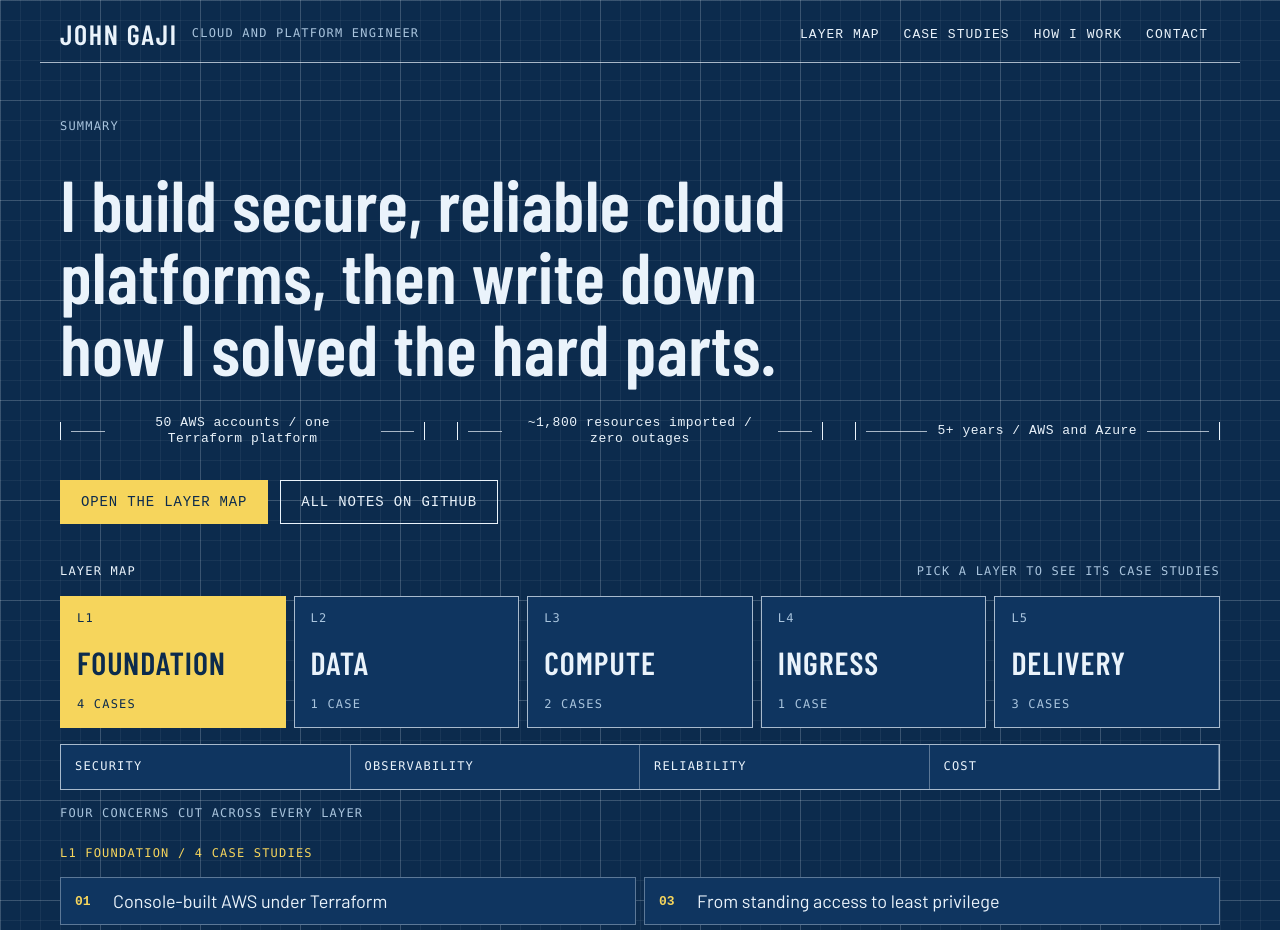
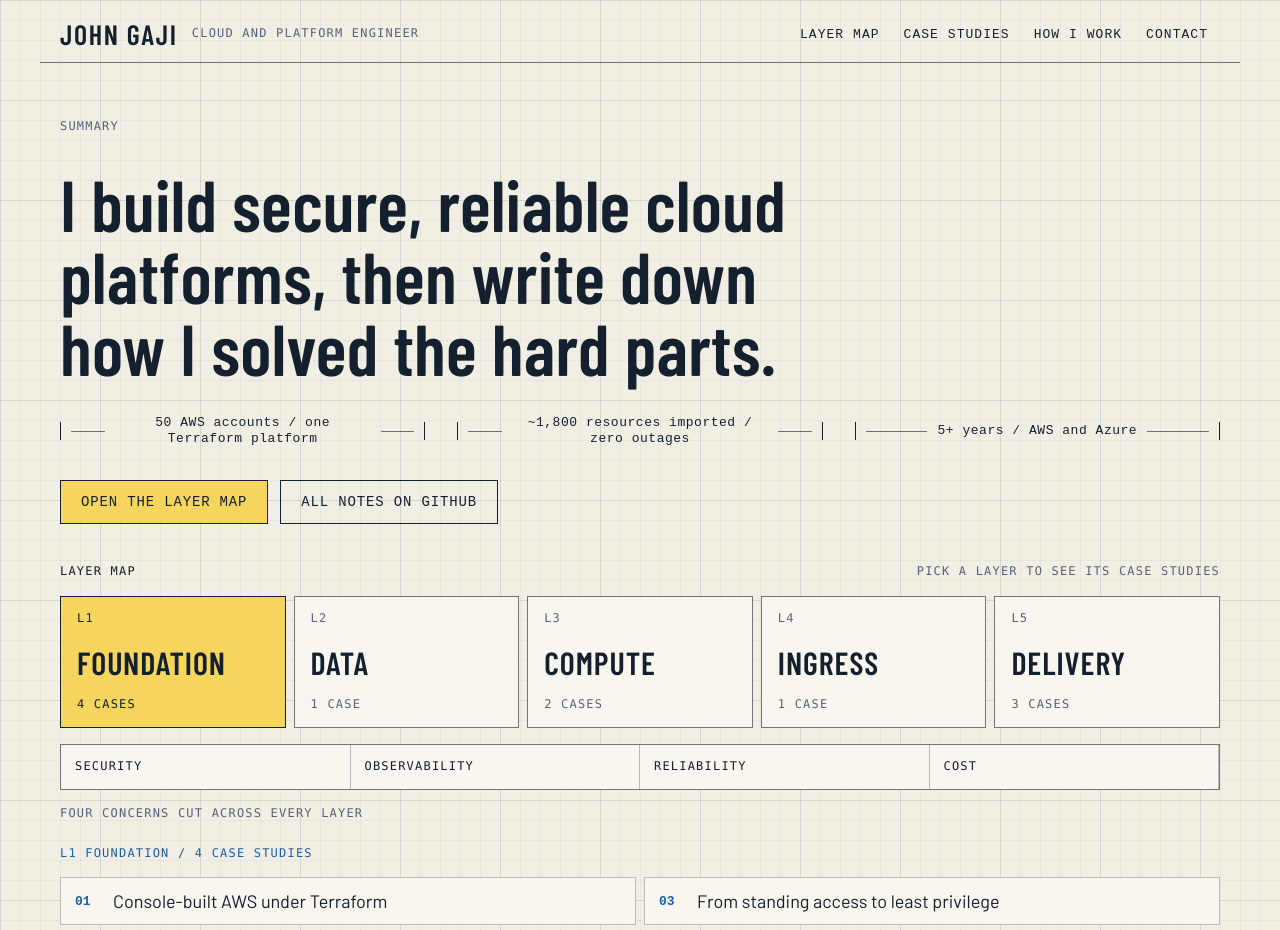
Before and after one commit to sheyijojo/sheyijojo.github.io, a plain HTML site: page index.html in a window 1280 px wide. Shown: the top 930 px of the page. Drawn offline with nearby package versions, Linux system fonts and the light colour scheme; a web font is replaced by a local one.

Commit message:
Change site color to Vellum (#F1EEE4)
Co-Authored-By: Claude Sonnet 5.5 <noreply@anthropic.com>

```diff
--- a/index.html
+++ b/index.html
@@ -8,23 +8,23 @@
 <link rel="preconnect" href="https://fonts.googleapis.com">
 <link href="https://fonts.googleapis.com/css2?family=Barlow+Condensed:wght@500;600;700&family=Barlow:wght@400;500;600&family=Overpass+Mono:wght@400;500;600&display=swap" rel="stylesheet">
 <style>
-:root{--bg:#0C2B4D;--panel:#0F3560;--ink:#EAF3FB;--mist:#A9C4DD;--chalk:#F6D55C;--line:rgba(234,243,251,.7);--soft:rgba(234,243,251,.35)}
+:root{--bg:#F1EEE4;--panel:#F8F6EF;--ink:#14202E;--mist:#55627A;--chalk:#F6D55C;--acc:#1B5FA8;--line:rgba(20,32,46,.6);--soft:rgba(20,32,46,.28)}
 *{box-sizing:border-box}
 html{scroll-behavior:smooth}
 body{margin:0;color:var(--ink);font-family:"Barlow",system-ui,sans-serif;font-size:18px;line-height:1.45;background-color:var(--bg);
-background-image:linear-gradient(rgba(234,243,251,.16) 1px,transparent 1px),linear-gradient(90deg,rgba(234,243,251,.16) 1px,transparent 1px),linear-gradient(rgba(234,243,251,.06) 1px,transparent 1px),linear-gradient(90deg,rgba(234,243,251,.06) 1px,transparent 1px);
+background-image:linear-gradient(rgba(20,32,46,.09) 1px,transparent 1px),linear-gradient(90deg,rgba(20,32,46,.09) 1px,transparent 1px),linear-gradient(rgba(20,32,46,.04) 1px,transparent 1px),linear-gradient(90deg,rgba(20,32,46,.04) 1px,transparent 1px);
 background-size:100px 100px,100px 100px,20px 20px,20px 20px}
 a{color:var(--ink)}
-a:focus-visible,button:focus-visible{outline:3px solid var(--chalk);outline-offset:2px}
+a:focus-visible,button:focus-visible{outline:3px solid var(--acc);outline-offset:2px}
 h1,h2,h3,p{margin:0}
 .wrap{max-width:1200px;margin:0 auto;padding:0 max(20px,env(safe-area-inset-left))}
 .lab{font:500 12px/1.3 "Overpass Mono",ui-monospace,Menlo,monospace;letter-spacing:.1em;text-transform:uppercase;color:var(--mist)}
 .nl{display:inline-flex;align-items:center;min-height:44px;padding:0 12px;font:500 13px/1 "Overpass Mono",ui-monospace,monospace;letter-spacing:.08em;text-transform:uppercase;text-decoration:none}
-.nl:hover{color:var(--chalk)}
+.nl:hover{color:var(--acc)}
 .btn{display:inline-flex;align-items:center;min-height:44px;padding:0 20px;border:1px solid var(--ink);background:transparent;color:var(--ink);font:500 14px/1 "Overpass Mono",ui-monospace,monospace;letter-spacing:.06em;text-decoration:none;text-transform:uppercase}
 .btn:hover{background:var(--ink);color:var(--bg)}
-.btn.pri{background:var(--chalk);border-color:var(--chalk);color:var(--bg)}
-.btn.pri:hover{background:var(--ink);border-color:var(--ink)}
+.btn.pri{background:var(--chalk);border-color:var(--ink);color:var(--ink)}
+.btn.pri:hover{background:var(--ink);border-color:var(--ink);color:var(--bg)}
 header.wrap{display:flex;flex-wrap:wrap;align-items:center;justify-content:space-between;gap:0 24px;padding-top:12px;padding-bottom:6px;border-bottom:1px solid var(--line)}
 .brand{display:inline-flex;flex-wrap:wrap;align-items:center;gap:0 14px;min-height:44px;text-decoration:none}
 .brand b{font:600 28px/1 "Barlow Condensed",sans-serif;letter-spacing:.06em;text-transform:uppercase}
@@ -42,27 +42,27 @@ section.blk{display:flex;flex-direction:column;gap:16px;padding-bottom:56px}
 .layers{display:grid;grid-template-columns:repeat(auto-fit,minmax(min(190px,100%),1fr));gap:8px}
 .col{display:flex;flex-direction:column;justify-content:space-between;gap:16px;min-height:132px;padding:14px 16px;border:1px solid var(--line);background:var(--panel);color:var(--ink);text-align:left;font:inherit;cursor:pointer}
 .col .nm{font:600 32px/1 "Barlow Condensed",sans-serif;letter-spacing:.03em;text-transform:uppercase}
-.col:hover{border-color:var(--chalk)}
-.col[aria-pressed="true"]{background:var(--chalk);border-color:var(--chalk);color:var(--bg)}
-.col[aria-pressed="true"] .lab{color:var(--bg)}
+.col:hover{border-color:var(--acc)}
+.col[aria-pressed="true"]{background:var(--chalk);border-color:var(--ink);color:var(--ink)}
+.col[aria-pressed="true"] .lab{color:var(--ink)}
 .concerns{display:grid;grid-template-columns:repeat(auto-fit,minmax(min(190px,100%),1fr));border:1px solid var(--line);background:var(--panel)}
 .concerns span{display:flex;align-items:center;min-height:44px;padding:0 14px;border-right:1px solid var(--soft)}
 .cases{display:grid;grid-template-columns:repeat(auto-fit,minmax(min(420px,100%),1fr));gap:8px}
 .case{display:flex;align-items:center;gap:14px;min-height:48px;padding:6px 14px;text-decoration:none;border:1px solid var(--soft);background:var(--panel);font-size:18px}
-.case:hover{border-color:var(--chalk)}
-.case .n{font:600 13px/1 "Overpass Mono",ui-monospace,monospace;color:var(--chalk);width:24px;flex:none}
+.case:hover{border-color:var(--acc)}
+.case .n{font:600 13px/1 "Overpass Mono",ui-monospace,monospace;color:var(--acc);width:24px;flex:none}
 .stories{display:grid;grid-template-columns:repeat(auto-fit,minmax(min(460px,100%),1fr));gap:24px}
 .frame{padding:6px;border:1px solid var(--line);background:var(--bg)}
 .frame .in{display:flex;flex-direction:column;gap:16px;padding:20px;height:100%;border:1px solid var(--line);background:var(--panel)}
 .frame h3{font:600 36px/1.02 "Barlow Condensed",sans-serif;letter-spacing:.01em}
 .frame h3 a{text-decoration:none}
-.frame h3 a:hover{color:var(--chalk)}
+.frame h3 a:hover{color:var(--acc)}
 .frame .sum{font-size:17px}
 .spec{display:flex;flex-direction:column}
 .spec div{display:grid;grid-template-columns:90px 1fr;border:1px solid var(--line);margin-top:-1px}
 .spec span{padding:9px 12px}
 .spec span:first-child{border-right:1px solid var(--line);display:flex;align-items:center}
-.spec .hi{color:var(--chalk);font-weight:600}
+.spec .hi{color:var(--acc);font-weight:600}
 .steps{display:grid;grid-template-columns:repeat(auto-fit,minmax(min(320px,100%),1fr));gap:12px}
 .pan{padding:20px;background:var(--panel);border:1px solid var(--line);display:flex;flex-direction:column;gap:10px}
 .pan ol{margin:0;padding-left:20px}
@@ -102,7 +102,7 @@ footer.wrap{padding-top:20px;padding-bottom:40px;border-top:1px solid var(--line
     <div class="layers" id="layers"></div>
     <div class="concerns"><span class="lab" style="color:var(--ink)">Security</span><span class="lab" style="color:var(--ink)">Observability</span><span class="lab" style="color:var(--ink)">Reliability</span><span class="lab" style="color:var(--ink)">Cost</span></div>
     <p class="lab">Four concerns cut across every layer</p>
-    <p class="lab" id="sel" style="color:var(--chalk);margin-top:8px" aria-live="polite"></p>
+    <p class="lab" id="sel" style="color:var(--acc);margin-top:8px" aria-live="polite"></p>
     <div class="cases" id="cases"></div>
   </section>
 
```
